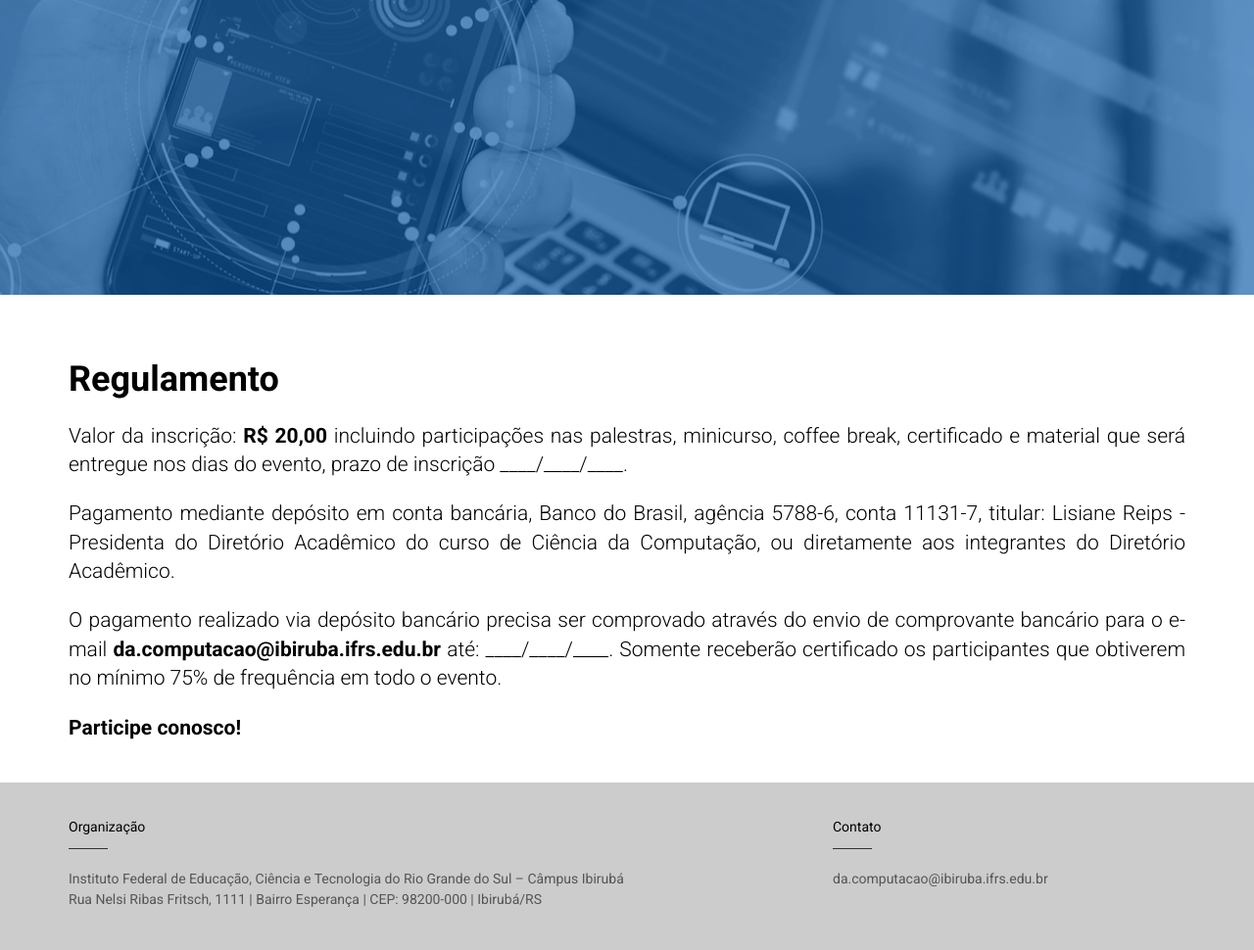
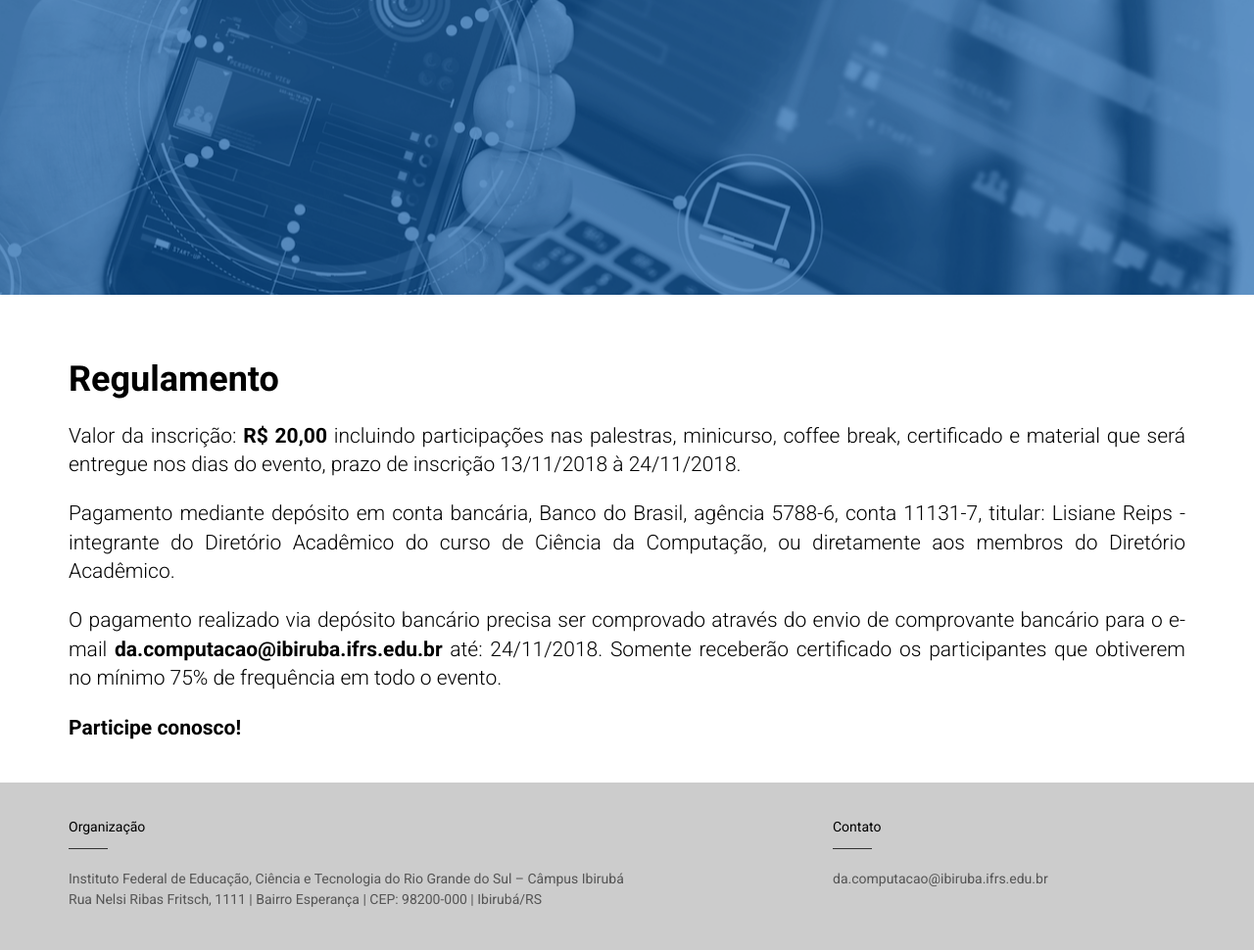
Before and after one commit to ifrs-dev/semana-academica, a Django app: page /regulamento in a window 1280 px wide. Shown: the part 62-1032 px from the top of the page at 98% size. Run offline with Django 3.2, Linux system fonts and the light colour scheme; some libraries are stand-ins or nearby versions.

Commit message:
alterações textos

```diff
--- a/events/templates/rules.html
+++ b/events/templates/rules.html
@@ -5,11 +5,11 @@
 		<article class="lead" align="justify">
 			<h1>Regulamento</h1>
 			<p>Valor da inscrição: <strong>R$ 20,00 </strong>incluindo participações nas palestras, 	 minicurso, coffee break, certificado e material que será entregue nos dias do evento,
-			prazo de inscrição ____/____/____. </p>
+			prazo de inscrição 13/11/2018 à 24/11/2018. </p>
 
-			<p>Pagamento mediante depósito em conta bancária, Banco do Brasil, agência 5788-6, conta 11131-7, titular: Lisiane Reips - Presidenta do Diretório Acadêmico do curso de Ciência da Computação, ou diretamente aos integrantes do Diretório Acadêmico.</p>
+			<p>Pagamento mediante depósito em conta bancária, Banco do Brasil, agência 5788-6, conta 11131-7, titular: Lisiane Reips - integrante do Diretório Acadêmico do curso de Ciência da Computação, ou diretamente aos membros do Diretório Acadêmico.</p>
 
-			<p>O pagamento realizado via depósito bancário precisa ser comprovado através do envio de comprovante bancário para o e-mail <strong>da.computacao@ibiruba.ifrs.edu.br</strong> até: ____/____/____.
+			<p>O pagamento realizado via depósito bancário precisa ser comprovado através do envio de comprovante bancário para o e-mail <strong>da.computacao@ibiruba.ifrs.edu.br</strong> até: 24/11/2018.
 				Somente receberão certificado os participantes que obtiverem no mínimo 75% de frequência em todo o evento.
 			</p>
 			<p><strong>Participe conosco!</strong></p>
```
Also changed, not shown: project/static/img/favicon.png.
